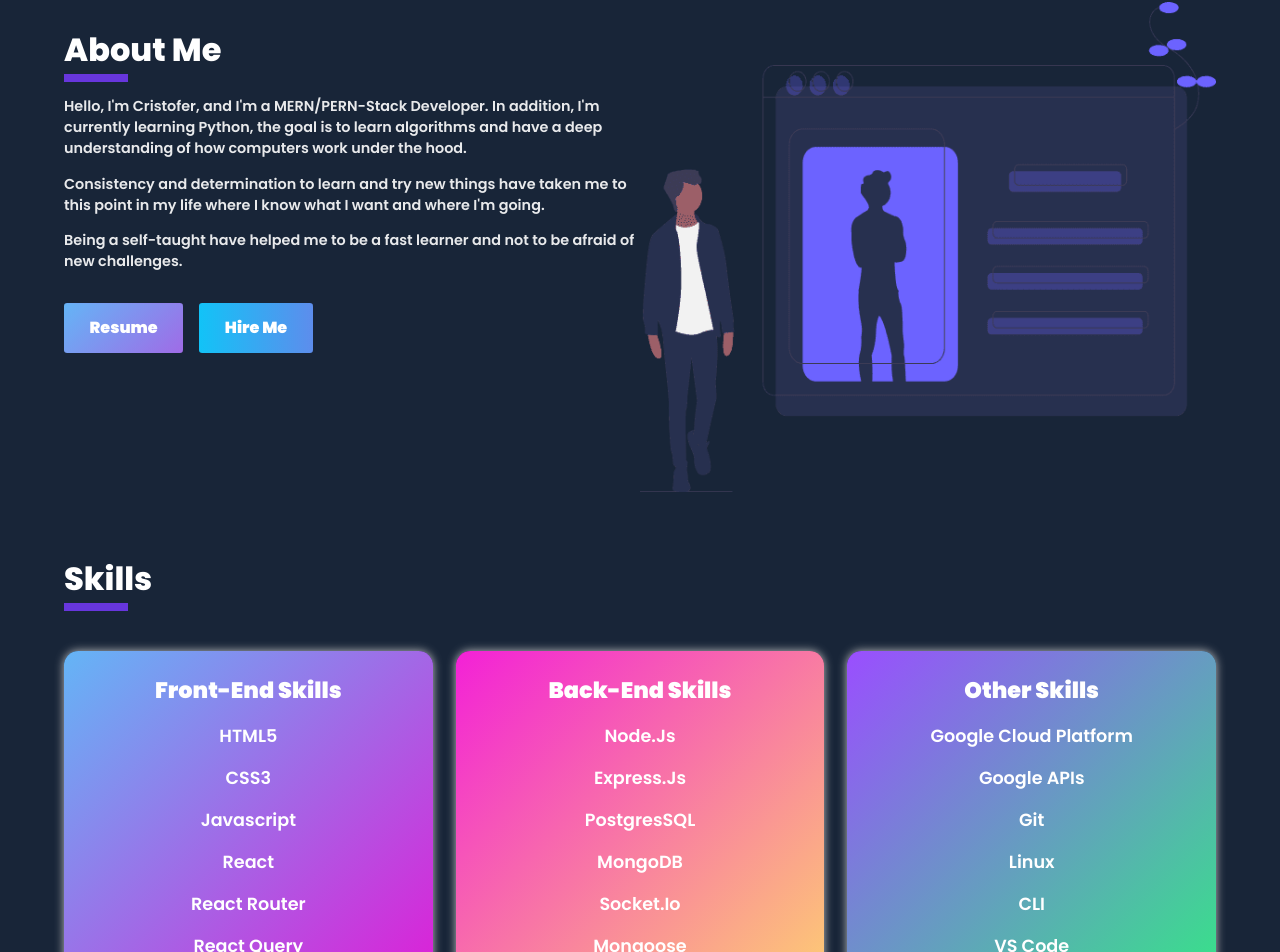
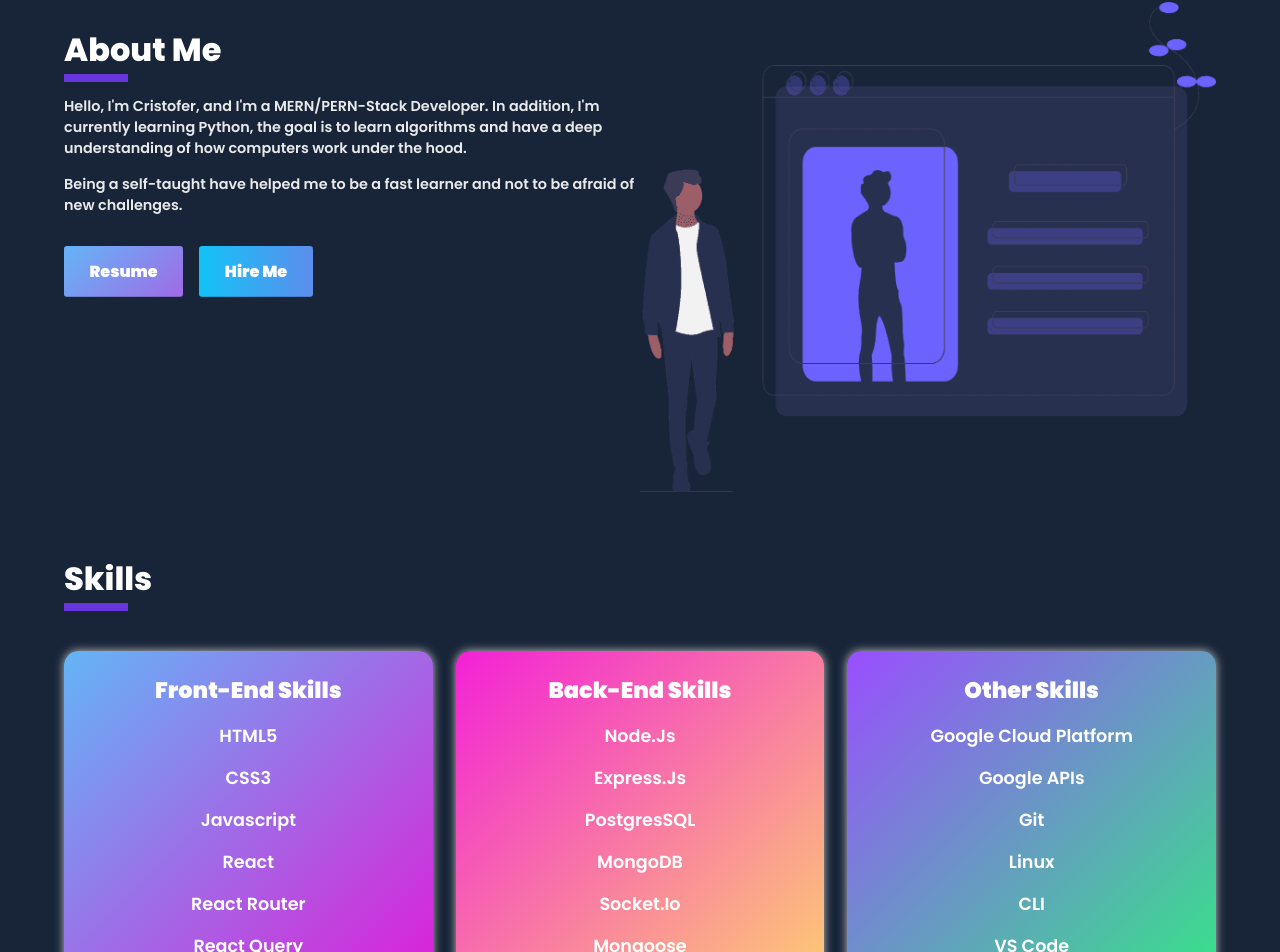
Before and after one commit to Cristofer-Cuevas/portfolio, a React (Create React App) app: page / in a window 1280 px wide. Shown: the part 830-1782 px from the top of the page. Built offline with nearby package versions, Linux system fonts and the light colour scheme.

Commit message:
paragraph removed

```diff
--- a/src/components/Home.js
+++ b/src/components/Home.js
@@ -95,8 +95,6 @@ const AboutMe = () => {
       <div className="textContainer">
         <h2 className="titleComponent">About Me</h2>
         <p className="aboutMeParagraph">Hello, I'm Cristofer, and I'm a MERN/PERN-Stack Developer. In addition, I'm currently learning Python, the goal is to learn algorithms and have a deep understanding of how computers work under the hood.</p>
-
-        <p className="aboutMeParagraph">Consistency and determination to learn and try new things have taken me to this point in my life where I know what I want and where I'm going. </p>
 
         <p className="aboutMeParagraph">Being a self-taught have helped me to be a fast learner and not to be afraid of new challenges.</p>
 
```
